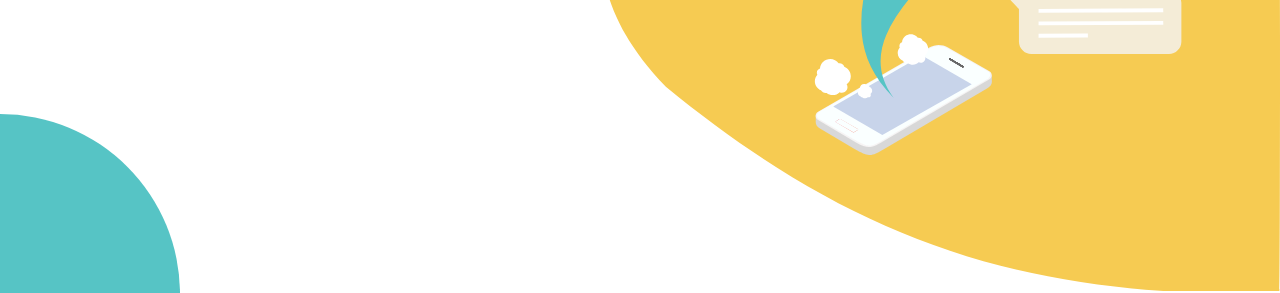
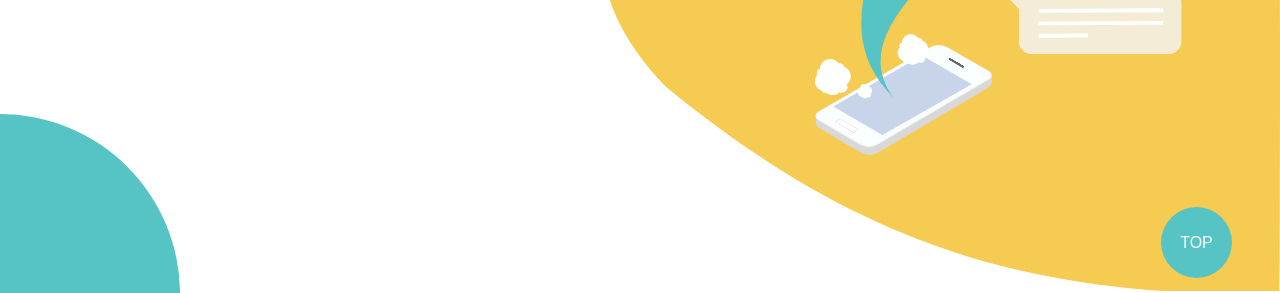
Before and after one commit to amanoizumi/chatTalker-bs-layout, a website: page index.html in a window 1280 px wide. Shown: the part 474-767 px from the top of the page. Drawn offline with nearby package versions, Linux system fonts and the light colour scheme; a web font is replaced by a local one.

Commit message:
feature: scrolltop

```diff
--- a/assets/scss/all.scss
+++ b/assets/scss/all.scss
@@ -37,3 +37,4 @@
 @import "index";
 @import "price";
 @import "layout/navbar";
+@import "components/scrolltop";
--- /dev/null
+++ b/assets/scss/components/_scrolltop.scss
@@ -0,0 +1,18 @@
+.scrolltop {
+  z-index: 10;
+  border-radius: 50%;
+  width: 71px;
+  height: 71px;
+  display: flex;
+  justify-content: center;
+  align-items: center;
+  text-decoration: none;
+  position: fixed;
+  bottom: 0;
+  right: 0;
+  cursor: pointer;
+  background-color: #56C4C5;
+  &:hover {
+    background-color: #FF5D50;
+  }
+}
--- a/index.html
+++ b/index.html
@@ -16,6 +16,11 @@
 </head>
 
 <body class="position-relative">
+  <div class="scrolltop text-white me-6 mb-6">
+    <span class="text-wendy">
+      TOP
+    </span>
+  </div>
   <div class="yellow-block"></div>
   <!-- navbar 開始 -->
   <nav class="navbar navbar-light py-3 py-md-4 border-bottom border-2 border-warning border-bottom-md-0">
@@ -328,6 +333,7 @@
   </footer>
   <!-- footer 結束 -->
   <script src="https://unpkg.com/swiper@8/swiper-bundle.min.js"></script>
+  <script src="js/scrolltop.js"></script>
   <script>
     let swiper = null;
 
--- /dev/null
+++ b/js/scrolltop.js
@@ -0,0 +1,9 @@
+const scrolltop = document.querySelector('.scrolltop');
+
+scrolltop.addEventListener('click', () => {
+  window.scroll({
+    top: 100,
+    left: 100,
+    behavior: 'smooth',
+  });
+});
```
Also changed, not shown: price.html (+4 -0 lines), assets/css/all.min.css, 1 other file.
